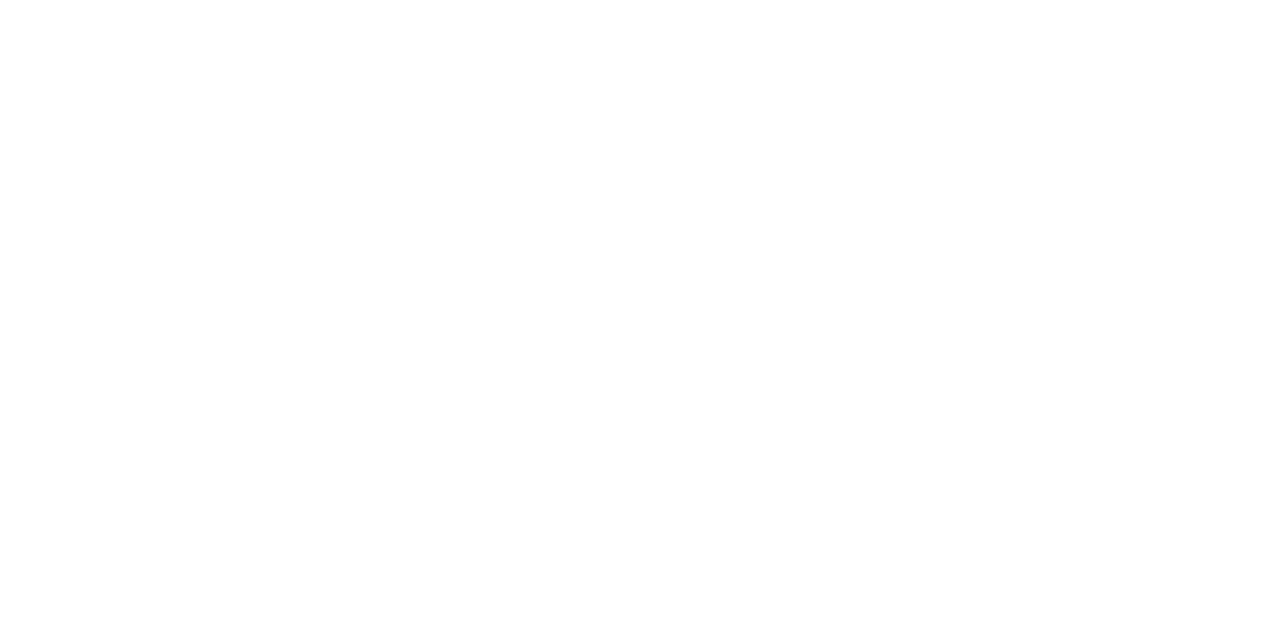
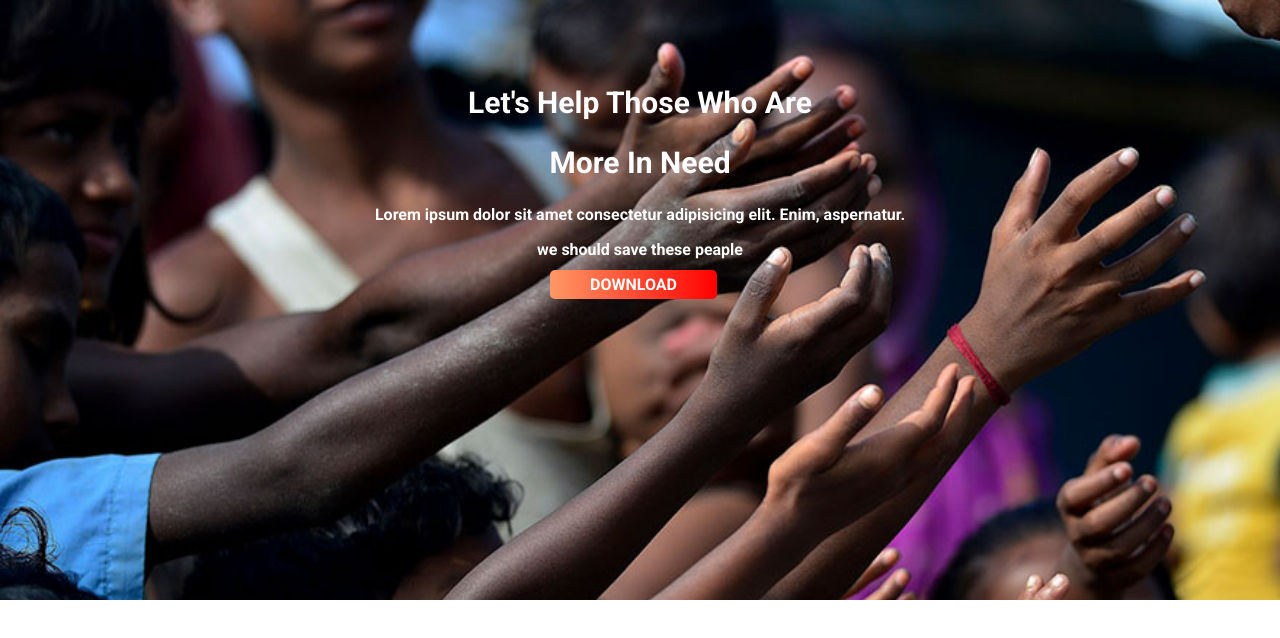
Before and after one commit to pujadey48/donate-today, a plain HTML site: page index.html in a window 1280 px wide. Drawn offline with Linux system fonts and the light colour scheme.

Commit message:
first section

```diff
--- a/index.html
+++ b/index.html
@@ -5,9 +5,22 @@
     <meta http-equiv="X-UA-Compatible" content="IE=edge">
     <meta name="viewport" content="width=device-width, initial-scale=1.0">
     <title>Donate-today</title>
+    <link rel="preconnect" href="https://fonts.googleapis.com">
+<link rel="preconnect" href="https://fonts.gstatic.com" crossorigin>
+<link href="https://fonts.googleapis.com/css2?family=Poppins&family=Roboto:wght@700&display=swap" rel="stylesheet">
     <link rel="stylesheet" href="style.css">
 </head>
 <body>
+    <section class="background-image">
+        <div class="top-margin">
+            <h1>Let's Help Those Who Are</h1>
+            <h1>More In Need</h1>
+            <p>Lorem ipsum dolor sit amet consectetur adipisicing elit. Enim, aspernatur.</p>
+            <p>we should save these peaple</p>
+            <a class="button" target="_blank" href="https://www.w3schools.com/">DOWNLOAD</a>
+        </div>
+
+    </section>
 
 </body>
 </html>
--- a/style.css
+++ b/style.css
@@ -0,0 +1,43 @@
+body{
+    font-family: 'Poppins', sans-serif;
+
+    font-family: 'Roboto', sans-serif;
+    margin: 0;
+}
+
+h1{
+    text-align: center;
+    color: white;
+    font-size: 30px;
+
+
+}
+p{
+    text-align: center;
+    color: white;
+
+}
+.bottom-margin{
+    padding-bottom: 0;
+}
+.top-margin{
+    padding-top: 60px;
+}
+.background-image{
+    background-image: url(images/donation13.jpg);
+    background-repeat: no-repeat;
+    background-size: cover;
+}
+section{
+    height: 600px;
+}
+.button{
+    color: white;
+    text-decoration: none;
+    padding: 5px 40px;
+    background: linear-gradient(to right, #ff9966 0%, #ff0000 100%);
+    border-radius: 5px;
+    font-weight: 700;
+    margin-left: 550px;
+
+}
```
Also changed, not shown: images/donation0.jpg (added), images/donation1.jpg (added), images/donation10.jpg (added), images/donation11.jpg (added), images/donation13.jpg (added), images/donation14.webp (added), images/donation2.jpg (added), images/donation4.jpg (added), images/donation5.jpg (added), images/donation6.jpg (added), images/donation7.jpg (added), images/donation8.jpg (added), images/donation9.jpg (added), 3 other files.
